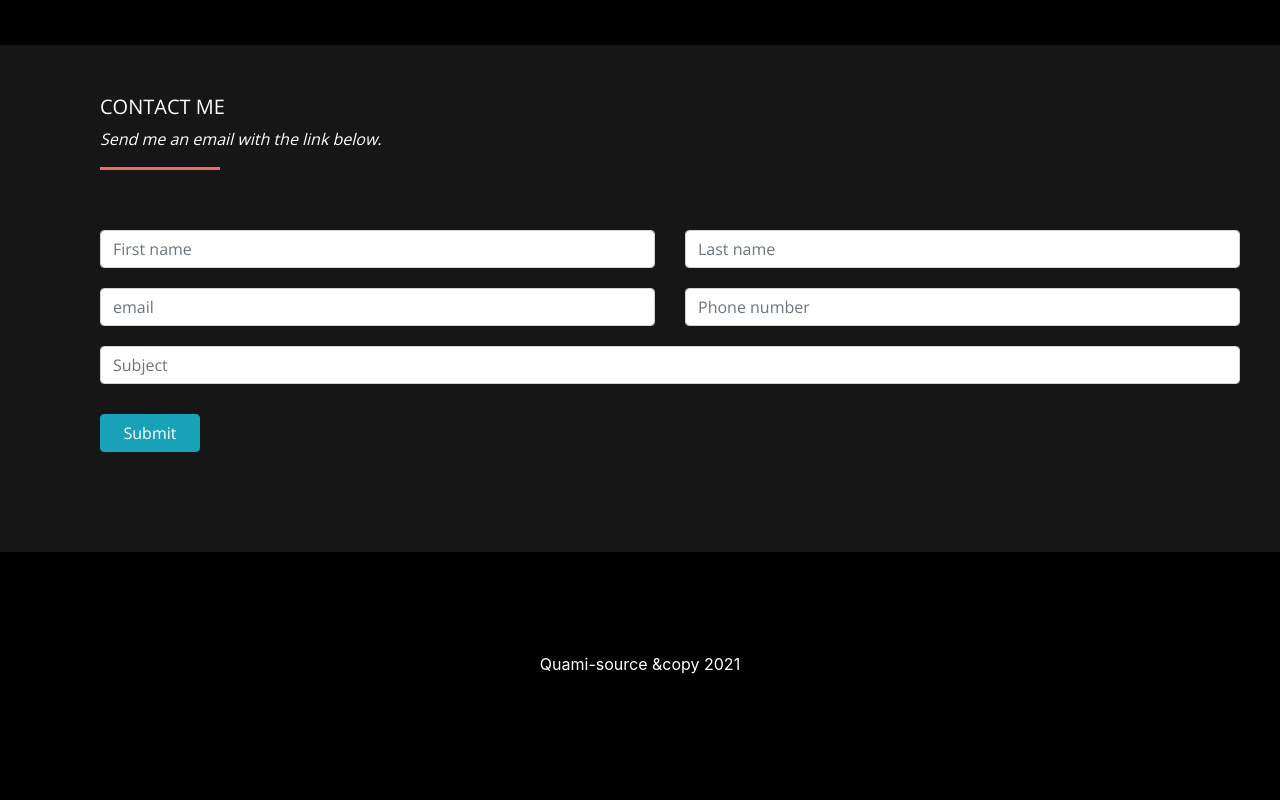
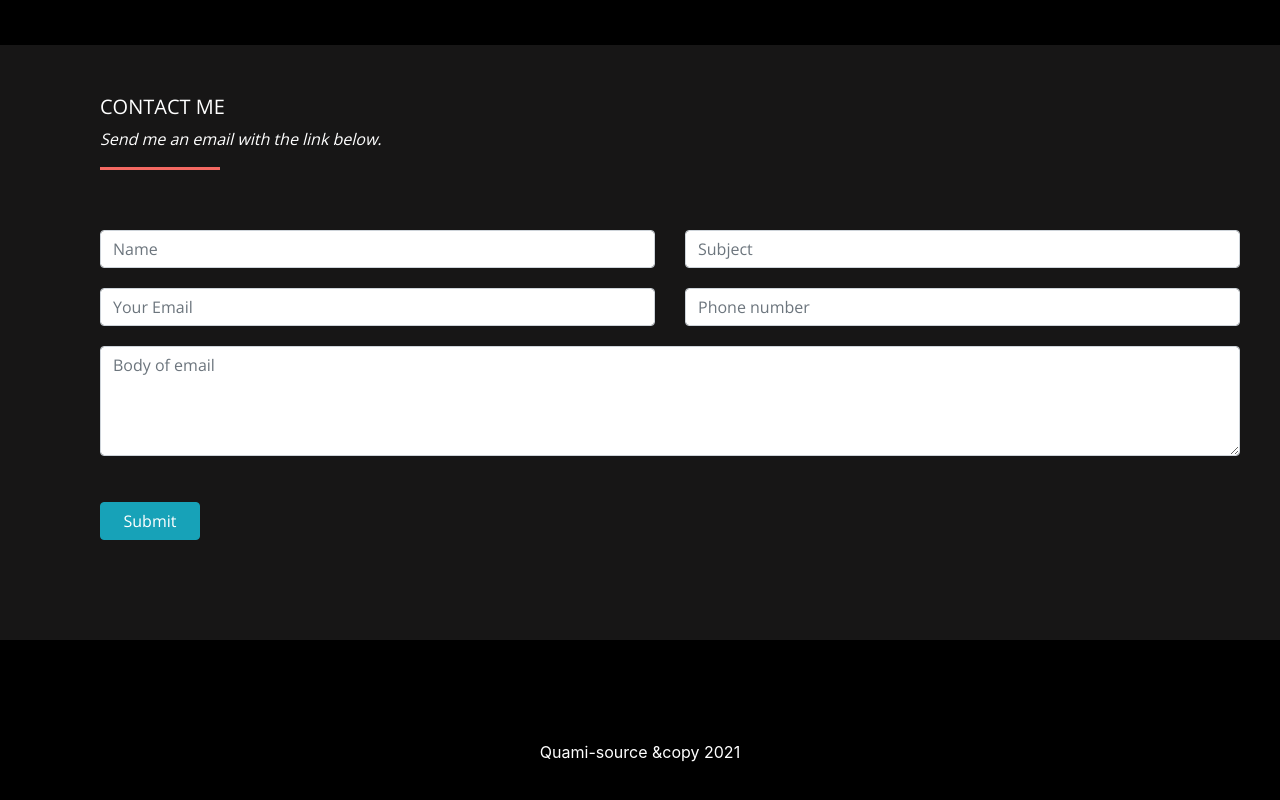
Before and after one commit to Quami-source/Portfolio-site, a React (Create React App) app: page / in a window 1280 px wide. Shown: the part 2037-2837 px from the top of the page. Before the commit the page ends 2763 px from the top, so only its background shows below. Built offline with nearby package versions, Linux system fonts and the light colour scheme.

Commit message:
Implemented the email functionality

```diff
--- a/package.json
+++ b/package.json
@@ -7,6 +7,7 @@
     "@testing-library/react": "^11.1.0",
     "@testing-library/user-event": "^12.1.10",
     "bootstrap": "^4.6.0",
+    "emailjs-com": "^2.6.4",
     "react": "^17.0.1",
     "react-bootstrap": "^1.5.2",
     "react-dom": "^17.0.1",
--- a/src/components/Contact.js
+++ b/src/components/Contact.js
@@ -1,30 +1,49 @@
 import React from 'react'
+import emails from 'emailjs-com';
 
 export default function Contact({title}) {
+
+    const sendEmail = (e) => {
+        e.preventDefault()
+
+        emails.sendForm('service_d55j5go', 'template_53t20k9', e.target, "user_LB9XEs57kY6vPIyxojZJW")
+            .then((result) => {
+                alert("Thank you for reaching me!")
+                console.log(result.text);
+            }, (error) => {
+                console.log(error.text);
+            });
+        e.target.reset()
+    }
+
     return (
         <div className='about-container' id= 'contact'>
             <h3>Contact me</h3>
             <p style={{fontStyle:'italic', paddingRight:50}}>Send me an email with the link below.</p>
             <div className='h-rule'/>
-            <form action="#" >
+            <form onSubmit={sendEmail} >
                 <div class="row">
                     <div class="col">
-                        <input type="text" className="form-control" placeholder="First name"/>
+                        <input type="text" className="form-control" placeholder="Name" name="name"/>
                     </div>
                     <div class="col">
-                        <input type="text" className="form-control" placeholder="Last name"/>
+                        <input type="text" className="form-control" placeholder="Subject" name="subject" />
                     </div>
                 </div>
                 <div class="row">
                     <div class="col">
-                        <input type="email" className="form-control" placeholder="email"/>
+                        <input type="email" className="form-control" placeholder="Your Email" name ="email" />
                     </div>
                     <div class="col">
                         <input type="number" className="form-control" placeholder="Phone number"/>
                     </div>
                 </div>
-                <input type = "text" className="form-control" placeholder="Subject"/>
-                <button type = "submit" className="btn btn-info" style={{marginBottom:50}}>Submit</button>
+                <div className="form-group">
+                    <textarea className="form-control" name="message" rows="4" placeholder="Body of email">
+
+                    </textarea>
+                </div>
+                <input type = "submit" className="btn btn-info" value="Submit" style={{marginBottom:50}}/>
             </form>
         </div>
     )
```
Also changed, not shown: 1 other file (tests, documents, lock files or other folders).
